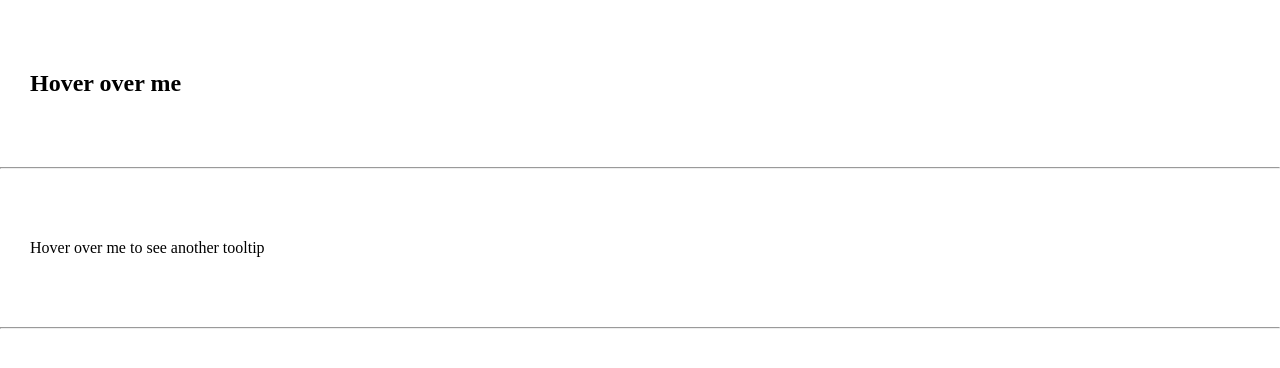
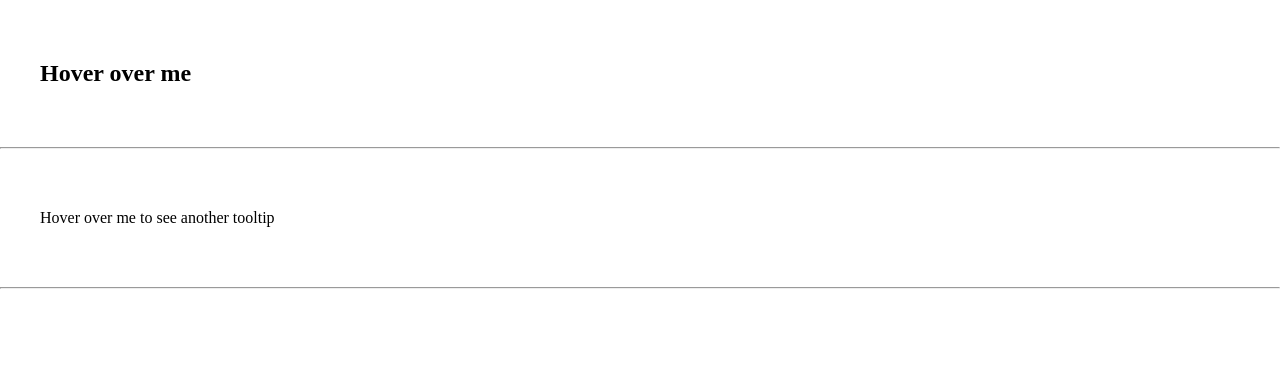
Before and after one commit to acciojob/react-composition-3-imhsart, a React app: page / in a window 1280 px wide. Built offline with nearby package versions, Linux system fonts and the light colour scheme.

Commit message:
Assignment attempt 4

```diff
--- a/src/components/App.js
+++ b/src/components/App.js
@@ -6,14 +6,19 @@ import Tooltip from "./Tooltip";
 const App = () => {
   return (
     <div>
+      <h2 className="tooltip" >
         <Tooltip text='This is a tooltip'>
-          <h2>Hover over me</h2>
+          Hover over me
         </Tooltip>
+      </h2>
+
         <hr/>
+        <p className="tooltip" >
+          <Tooltip text='This is another tooltip'>
+            Hover over me to see another tooltip
+          </Tooltip>
+        </p>
 
-         <Tooltip text='This is another tooltip'>
-          <p>Hover over me to see another tooltip</p>
-        </Tooltip>
         <hr/>
     </div>
   )
--- a/src/components/Tooltip.js
+++ b/src/components/Tooltip.js
@@ -5,7 +5,7 @@ const Tooltip = ({text, children}) => {
   const [showTooltip, setShowTooltip] = useState(false)
 
   return (
-    <div  className="tooltip" onMouseEnter={() => setShowTooltip(true)} onMouseLeave={() => setShowTooltip(false)}>
+    <div onMouseEnter={() => setShowTooltip(true)} onMouseLeave={() => setShowTooltip(false)}>
       {children}
       {showTooltip && <div className='tooltiptext'>{text}</div>}
     </div>
--- a/src/styles/App.css
+++ b/src/styles/App.css
@@ -5,13 +5,13 @@
 }
 .tooltip{
   position: relative;
-  margin: 60px 20px;
-  padding: 10px;
+  margin: 40px 20px;
+  padding: 20px;
 }
 .tooltiptext{
   background-color: red;
   position: absolute;
-  top: -45px;
+  top: -40px;
   display: flex;
   justify-content: center;
   left: 25px;
```
